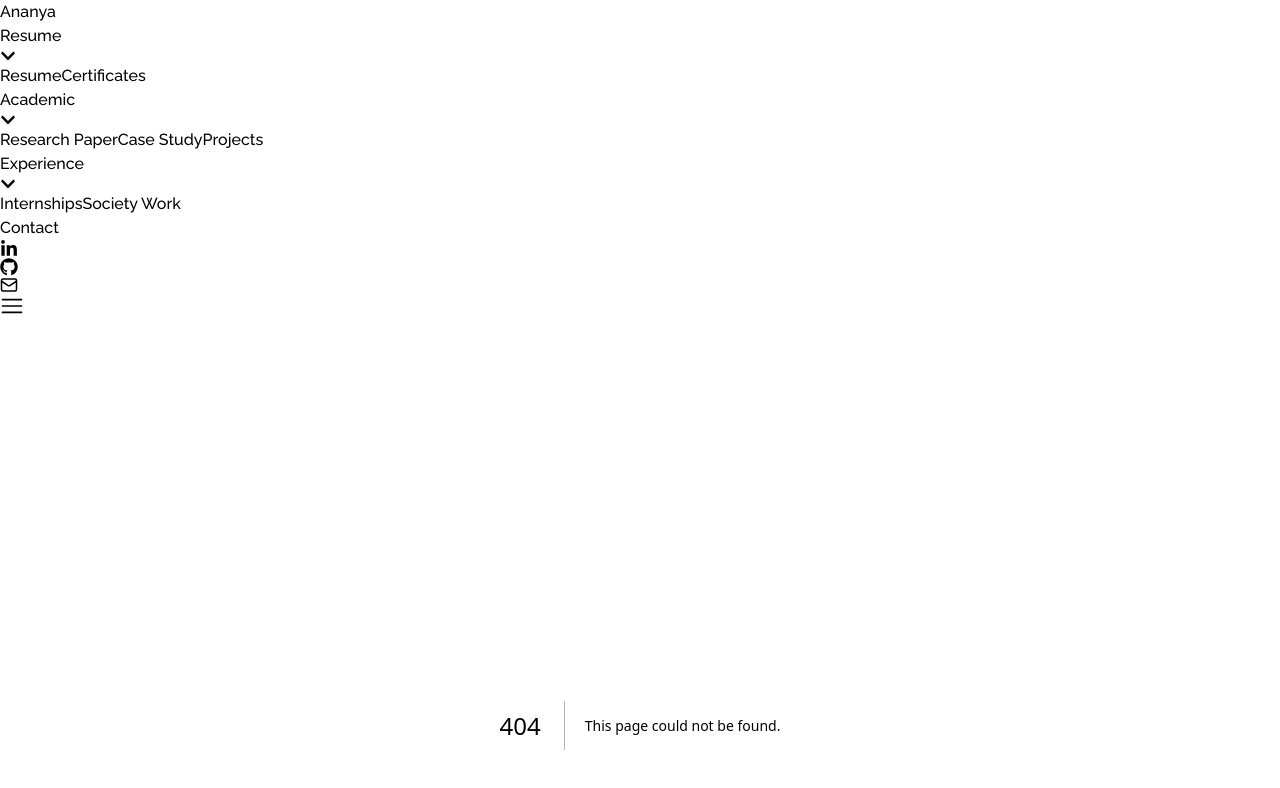
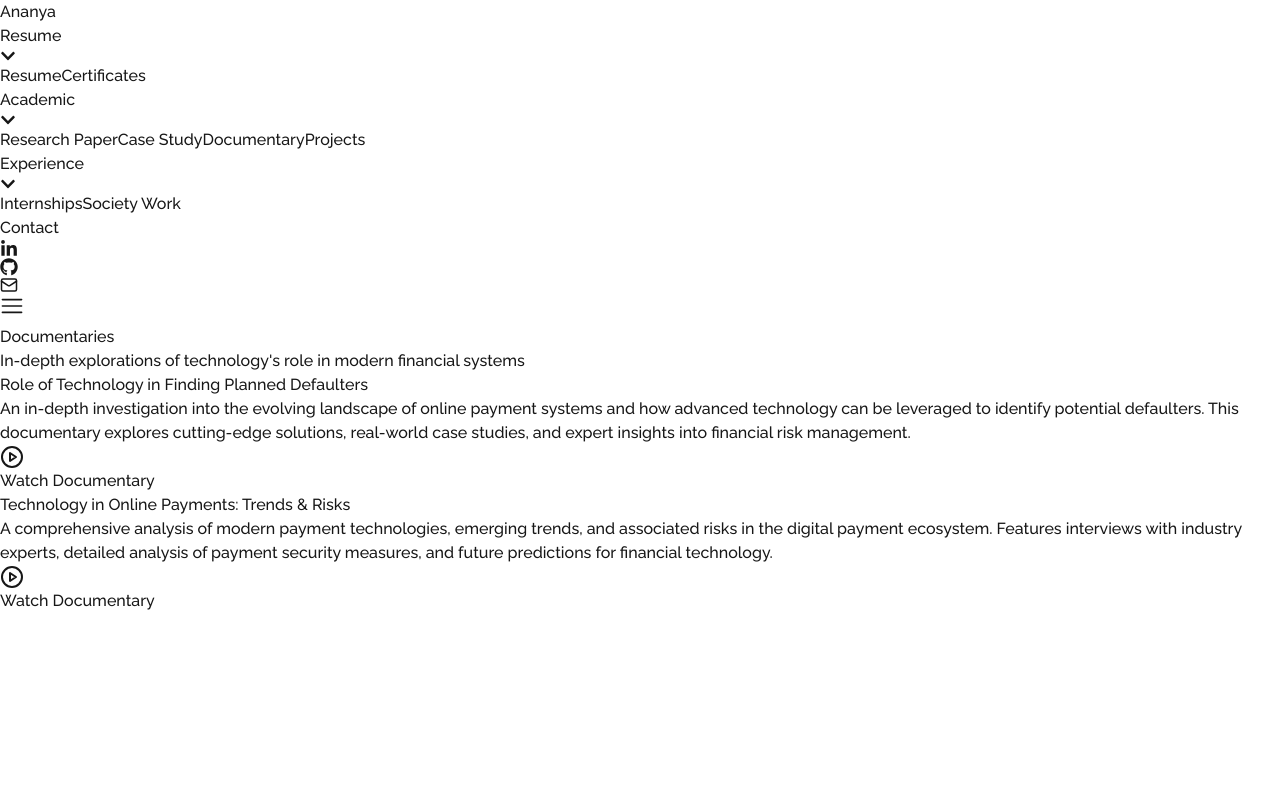
Before and after one commit to DesireDivTeam/Ananyaresume, a Next.js app: page /documentary in a window 1280 px wide. Before the commit this address had no page. Shown: the top 788 px of the page. Built offline with nearby package versions, Linux system fonts and the light colour scheme.

Commit message:
feat: add Documentary page and update Header to include it in navigation

```diff
--- /dev/null
+++ b/src/app/(pages)/documentary/page.jsx
@@ -0,0 +1,92 @@
+'use client'
+import React, { useState } from 'react';
+import Wrapper from '@/app/_components/Wrapper';
+import { CirclePlay } from "lucide-react";
+
+const documentaries = [
+  {
+    title: "Role of Technology in Finding Planned Defaulters",
+    description: "An in-depth investigation into the evolving landscape of online payment systems and how advanced technology can be leveraged to identify potential defaulters. This documentary explores cutting-edge solutions, real-world case studies, and expert insights into financial risk management.",
+    videoUrl: "/vid.mp4",
+
+  },
+  {
+    title: "Technology in Online Payments: Trends & Risks",
+    description: "A comprehensive analysis of modern payment technologies, emerging trends, and associated risks in the digital payment ecosystem. Features interviews with industry experts, detailed analysis of payment security measures, and future predictions for financial technology.",
+    videoUrl: "/vid2.mp4",
+
+  }
+];
+
+export default function DocumentaryPage() {
+  const [videoModal, setVideoModal] = useState({ isOpen: false, url: '' });
+
+  return (
+    <Wrapper className='py-8 min-h-screen'>
+      <div className="max-w-6xl mx-auto px-4">
+        {/* Header */}
+        <div className="text-center mb-8">
+          <h1 className="text-5xl md:text-6xl lg:text-7xl font-bold bg-gradient-to-r from-white via-purple-200 to-white bg-clip-text text-transparent pb-2">
+            Documentaries
+          </h1>
+          <p className="text-gray-400 max-w-3xl mx-auto text-lg">
+            In-depth explorations of technology&apos;s role in modern financial systems
+          </p>
+        </div>
+
+        {/* Documentaries Grid */}
+        <div className="grid gap-4">
+          {documentaries.map((doc, idx) => (
+            <div
+              key={idx}
+              className="group bg-gradient-to-br from-gray-900 via-gray-800 to-gray-900 border border-gray-700/30 rounded-xl p-8 hover:border-purple-500/30 transition-all duration-500 hover:shadow-2xl hover:shadow-purple-500/10"
+            >
+              <div className="space-y-6">
+                <h2 className="text-3xl font-semibold text-white group-hover:text-purple-200 transition-colors">
+                  {doc.title}
+                </h2>
+
+                <p className="text-gray-400 text-lg leading-relaxed">
+                  {doc.description}
+                </p>
+                <button
+                  onClick={() => setVideoModal({ isOpen: true, url: doc.videoUrl })}
+                  className="inline-flex items-center gap-3 text-purple-400 hover:text-purple-300 transition-all duration-300 text-base font-medium group/btn"
+                >
+                  <CirclePlay size={24} className="group-hover/btn:scale-110 transition-transform" />
+                  Watch Documentary
+                </button>
+              </div>
+            </div>
+          ))}
+        </div>
+      </div>
+
+      {/* Video Modal */}
+      {videoModal.isOpen && (
+        <div
+          className="fixed inset-0 bg-black/95 flex items-center justify-center z-50 p-4 md:p-8"
+          onClick={() => setVideoModal({ isOpen: false, url: '' })}
+        >
+          <div className="relative w-full max-w-5xl aspect-video">
+            <video
+              src={videoModal.url}
+              controls
+              className="w-full h-full rounded-xl shadow-2xl"
+              autoPlay
+            />
+            <button
+              className="absolute -top-12 right-0 text-white hover:text-purple-400 text-4xl transition-colors"
+              onClick={(e) => {
+                e.stopPropagation();
+                setVideoModal({ isOpen: false, url: '' });
+              }}
+            >
+              ×
+            </button>
+          </div>
+        </div>
+      )}
+    </Wrapper>
+  );
+}
--- a/src/app/_components/Header.jsx
+++ b/src/app/_components/Header.jsx
@@ -18,6 +18,7 @@ const menuStructure = {
     items: [
       { name: 'Research Paper', path: '/research-paper' },
       { name: 'Case Study', path: '/case-study' },
+      { name: 'Documentary', path: '/documentary' },
       { name: 'Projects', path: '/projects' }
     ]
   },
@@ -36,6 +37,7 @@ const mobileMenuItems = [
   { name: 'Certificates', path: '/certificates'  },
   { name: 'Research Paper', path: '/research-paper' },
   { name: 'Case Study', path: '/case-study' },
+  { name: 'Documentary', path: '/documentary' },
   { name: 'Projects', path: '/projects' },
   { name: 'Internships', path: '/internship' },
   { name: 'Society Work', path: '/society-work' },
```
Also changed, not shown: 1 other file (tests, documents, lock files or other folders).
